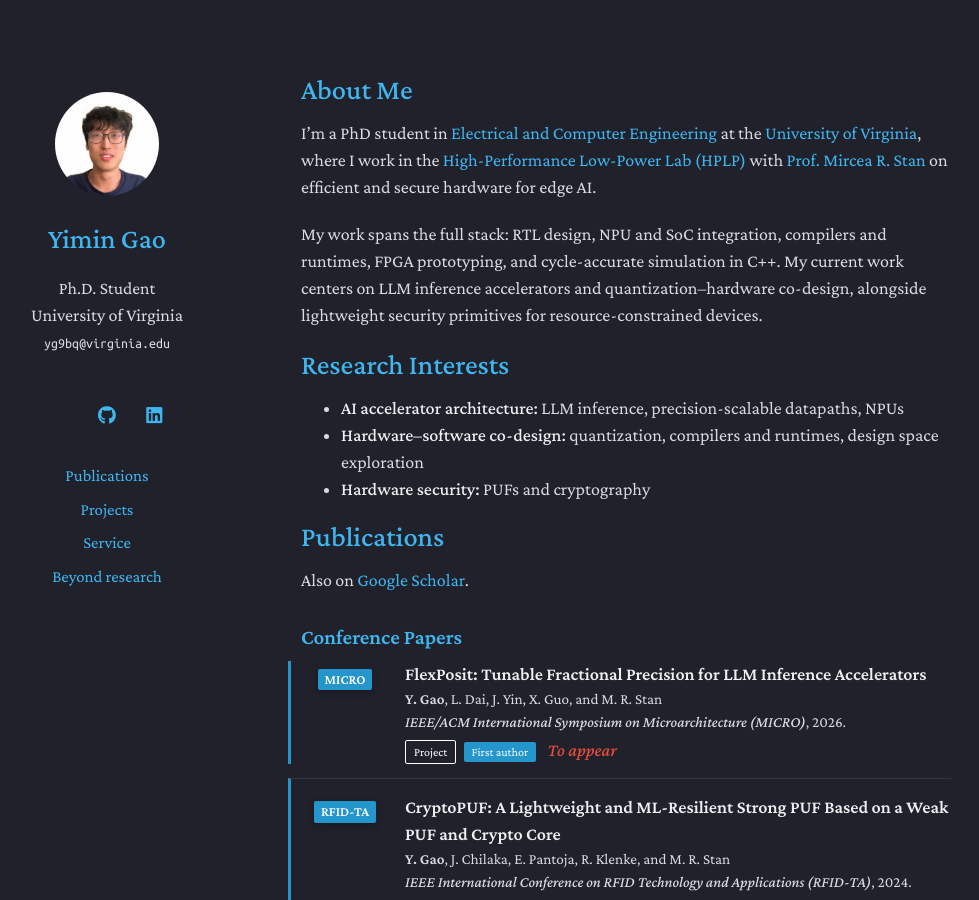
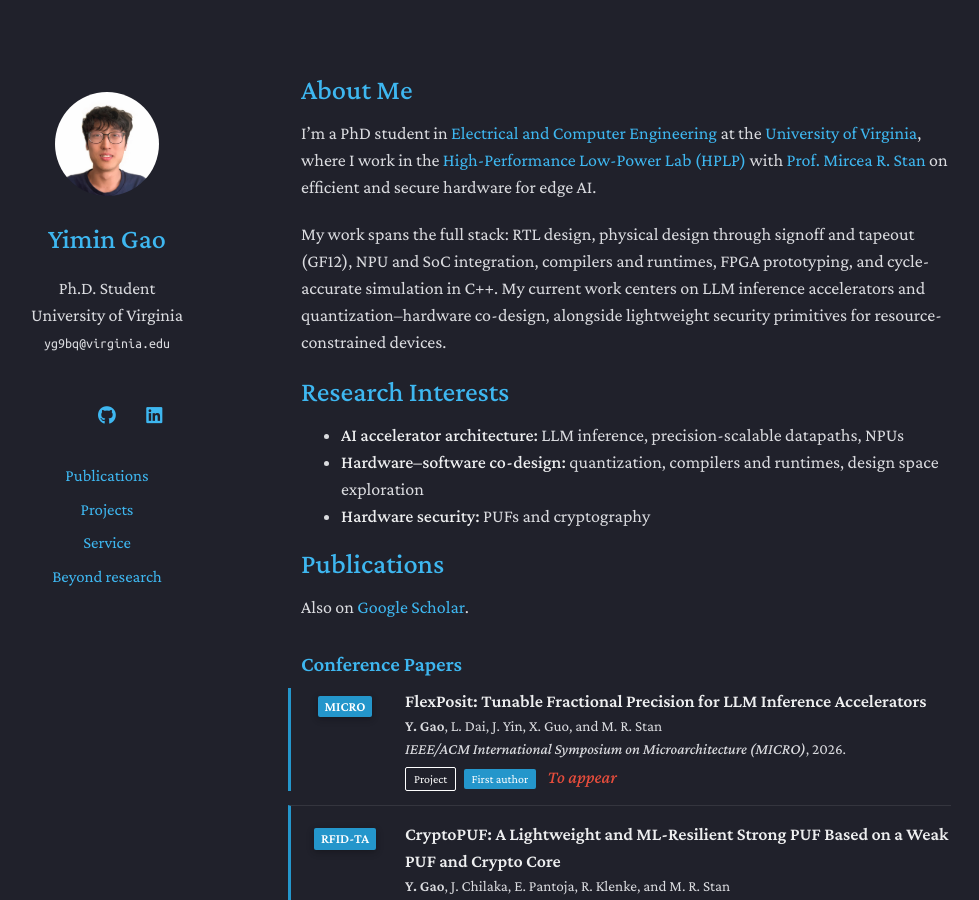
Before and after one commit to YiminGao0113/YiminGao0113.github.io, a Jekyll site: the page built from _pages/about.md, in a window 1280 px wide and 900 px high. Shown: the whole window, without its empty margins (169-1148 px from the left). Built offline with Jekyll 4.4.1, drawn with Linux system fonts in a browser that asks for light colours; a style sheet for code colours, icons or effects is not loaded; our own code applies the rules of GitHub Pages for plain Markdown files.

Commit message:
Bio: add physical design, signoff and tapeout
Co-Authored-By: Claude Opus 5.5 <noreply@anthropic.com>
Claude-Session: https://claude.ai/code/session_01YEvZxk96wYcaPiDtptvMUG

```diff
--- a/_pages/about.md
+++ b/_pages/about.md
@@ -11,7 +11,7 @@ redirect_from:
 
 I'm a PhD student in [Electrical and Computer Engineering](https://engineering.virginia.edu/departments/electrical-and-computer-engineering) at the [University of Virginia](https://www.virginia.edu/), where I work in the [High-Performance Low-Power Lab (HPLP)](https://engineering.virginia.edu/labs-groups/high-performance-low-power-lab) with [Prof. Mircea R. Stan](https://engineering.virginia.edu/faculty/mircea-r-stan) on efficient and secure hardware for edge AI.
 
-My work spans the full stack: RTL design, NPU and SoC integration, compilers and runtimes, FPGA prototyping, and cycle-accurate simulation in C++. My current work centers on LLM inference accelerators and quantization–hardware co-design, alongside lightweight security primitives for resource-constrained devices.
+My work spans the full stack: RTL design, physical design through signoff and tapeout (GF12), NPU and SoC integration, compilers and runtimes, FPGA prototyping, and cycle-accurate simulation in C++. My current work centers on LLM inference accelerators and quantization–hardware co-design, alongside lightweight security primitives for resource-constrained devices.
 
 ## Research Interests
 
```
